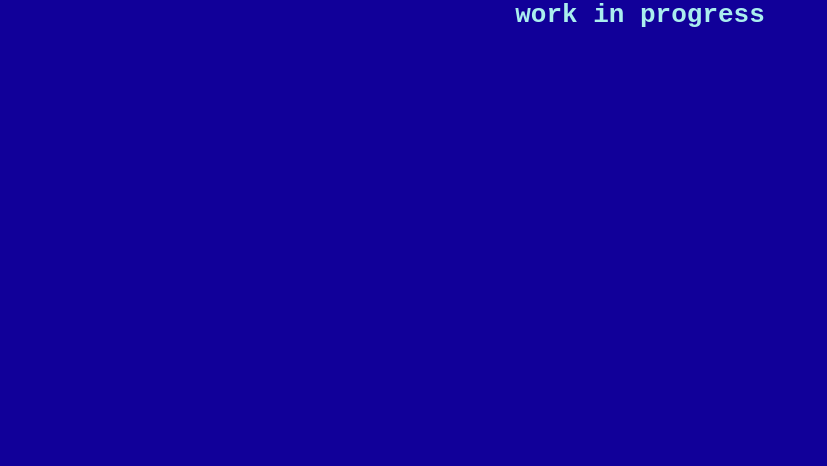
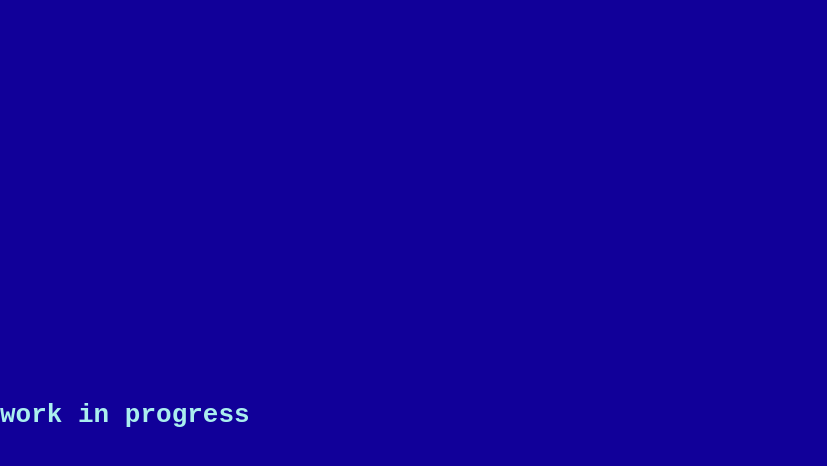
Before and after one commit to 0xa3a/0xa3a.github.io, a plain HTML site: page index.html in a window 1280 px wide. Shown: the whole page, without its empty margins (0-827 px from the left). Drawn offline with Linux system fonts and the light colour scheme.

Commit message:
Update main.css

```diff
--- a/main.css
+++ b/main.css
@@ -1,3 +1,3 @@
 *{margin:0;padding:0;box-sizing:border-box;}
 body{width:100%;height:100%;font-family:monospace;font-style:normal;text-decoration:none;background-color:#110099;color:#aaeeee;}
-.content{margin:auto;position:relative;top:50%;left:0;font-weight:bold;text-align:center;align-items:center;justify-content:center;}
+.content{margin:auto;position:absolute;top:50%;left:0;font-weight:bold;text-align:center;align-items:center;justify-content:center;}
```
